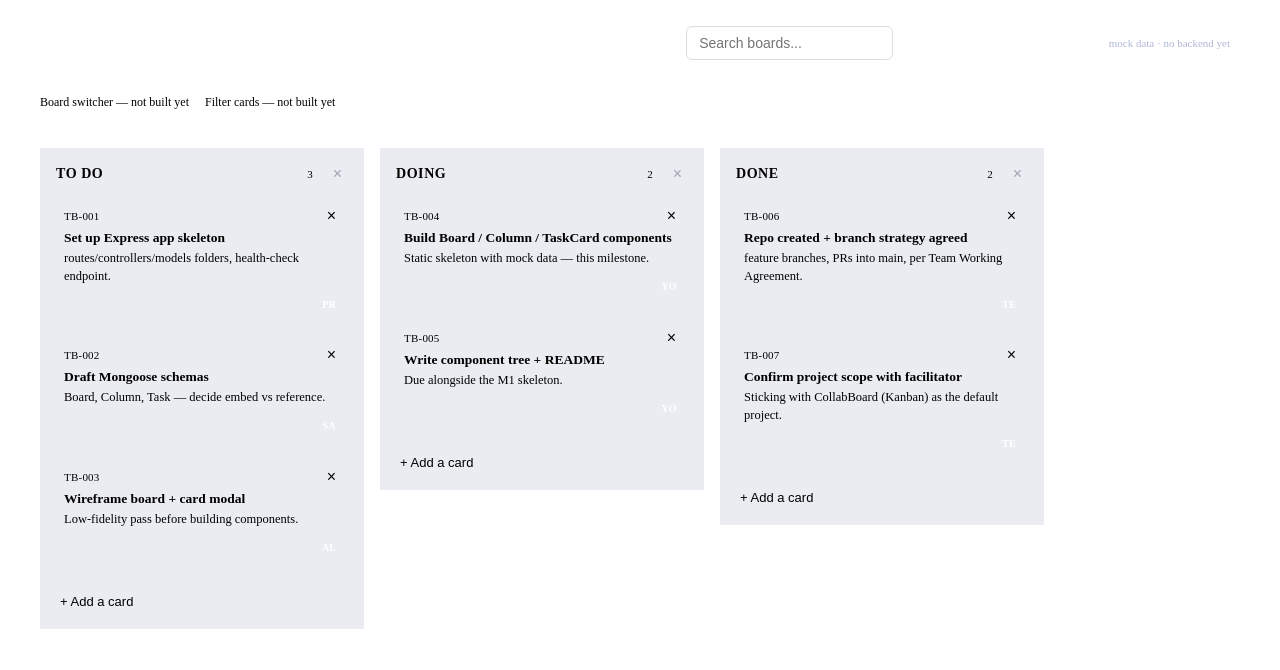
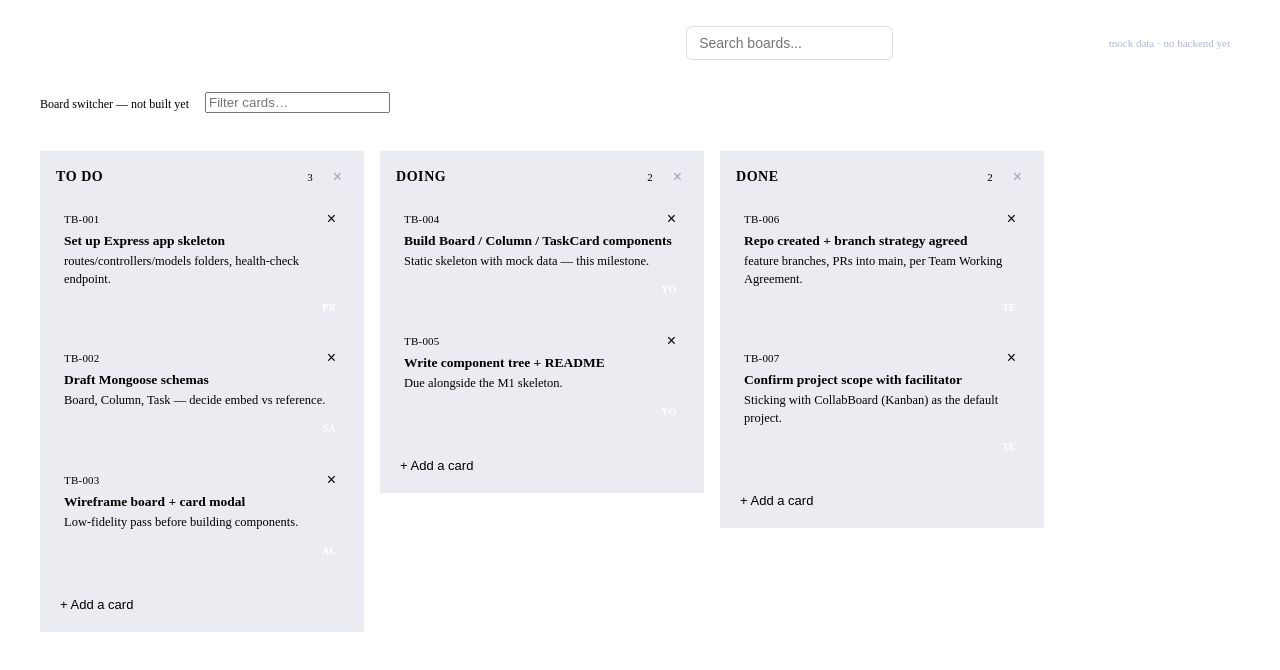
Before and after one commit to Mihidi-n/taskNest-syncboard, a React (Vite) app: page / in a window 1280 px wide. Shown: the top 670 px of the page. Built offline with nearby package versions, Linux system fonts and the light colour scheme; the HTML template or start-up script is replaced by a standard one.

Commit message:
Implement filter cards feature in TaskFilterBar

```diff
--- a/src/components/TaskFilterBar.jsx
+++ b/src/components/TaskFilterBar.jsx
@@ -1,54 +1,42 @@
+import { useState } from 'react'
 import './TaskFilterBar.css'
 
 /**
  * TaskFilterBar
  * Feature: "filter the cards"
- *
- * Already wired in — rendered inside App.jsx's toolbar, right next to
- * BoardSwitcher. You don't need to import this anywhere or touch App.jsx.
- *
- * Props you get:
- *   tasks               — the active board's full task list (read from
- *                          this if you need to know what labels/assignees
- *                          exist, e.g. to build filter chips)
- *   onFilterChange(fn)   — call this with a function of shape
- *                          (tasks) => filteredTasks. App.jsx applies
- *                          whatever function you give it to the live
- *                          task list on every render, so it never goes
- *                          stale when tasks are added/moved/deleted
- *                          elsewhere — just call onFilterChange again
- *                          whenever your filter criteria change (e.g.
- *                          as the user types).
- *
- * Until you call onFilterChange, every task is shown — that's the
- * default, so the rest of the app works normally while you're still
- * building this.
- *
- * What to build:
- *   - A search input filtering by title (and maybe description).
- *   - Optionally: filter chips by label or assignee — see the `tags`
- *     export in src/data/mockData.js for the available label keys/colors.
- *
- * Minimal example of the wiring pattern (delete this and build the real UI):
- *
- *   import { useState } from 'react'
- *   export default function TaskFilterBar({ tasks, onFilterChange }) {
- *     const [query, setQuery] = useState('')
- *     function handleChange(e) {
- *       const q = e.target.value
- *       setQuery(q)
- *       onFilterChange((allTasks) =>
- *         allTasks.filter((t) => t.title.toLowerCase().includes(q.toLowerCase()))
- *       )
- *     }
- *     return <input value={query} onChange={handleChange} placeholder="Search tasks…" />
- *   }
  */
 export default function TaskFilterBar({ tasks, onFilterChange }) {
+  const [query, setQuery] = useState('')
+
+  function handleChange(e) {
+    const value = e.target.value
+    setQuery(value)
+
+    const q = value.toLowerCase().trim()
+
+    // Wrapped in an extra () => ... on purpose — onFilterChange is a
+    // React state setter, and passing a function directly would be
+    // treated as an updater rather than the new value. Wrapping it
+    // makes React store the function itself as state.
+    onFilterChange(() => (allTasks) => {
+      if (q === '') return allTasks
+      return allTasks.filter((t) => {
+        const title = t.title?.toLowerCase() ?? ''
+        const description = t.description?.toLowerCase() ?? ''
+        return title.includes(q) || description.includes(q)
+      })
+    })
+  }
+
   return (
     <div className="task-filter-bar">
-      {/* TODO: build the filter UI here, and call onFilterChange(fn) */}
-      <span className="task-filter-bar__placeholder">Filter cards — not built yet</span>
+      <input
+        type="text"
+        value={query}
+        onChange={handleChange}
+        placeholder="Filter cards…"
+        className="task-filter-bar__input"
+      />
     </div>
   )
 }
```
